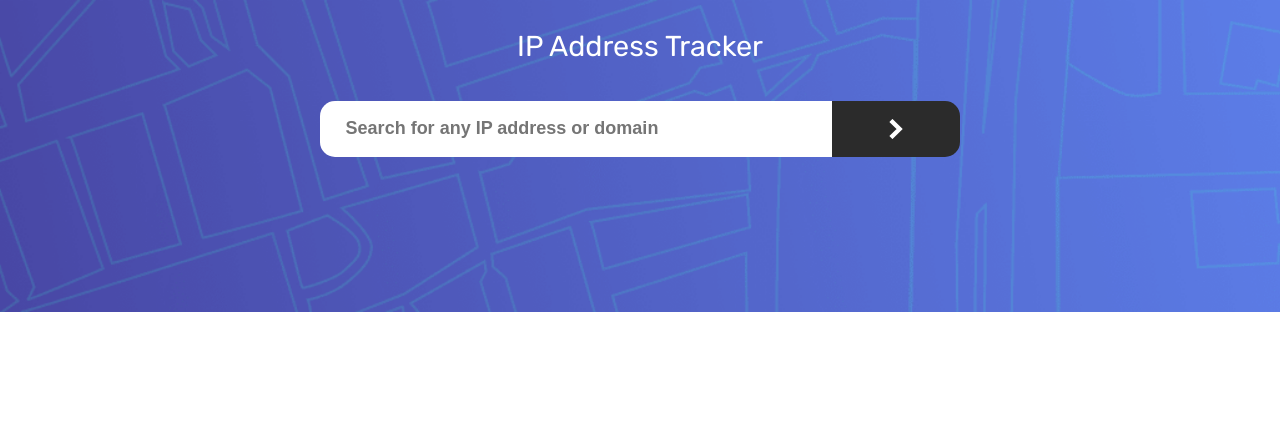
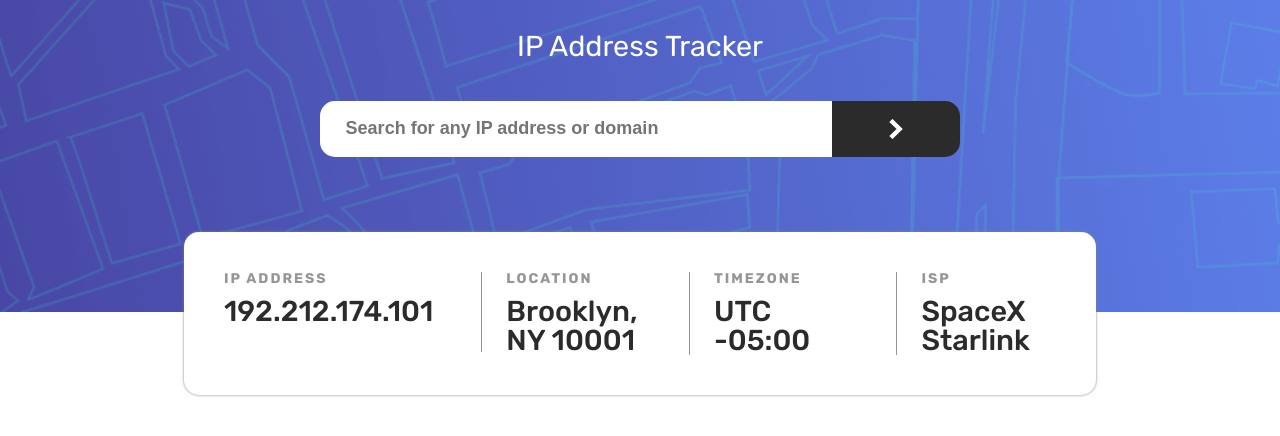
Before and after one commit to CiroJSCH/IP-Address-Tracker, a React (Vite) app: page / in a window 1280 px wide. Shown: the top 436 px of the page. Built offline with nearby package versions, Linux system fonts and the light colour scheme.

Commit message:
Importancion componente Result

```diff
--- a/src/App.jsx
+++ b/src/App.jsx
@@ -1,5 +1,6 @@
 // Components
 import Searcher from "./components/Searcher";
+import Result from "./components/Result";
 
 // Styles
 import "./styles/reset.css";
@@ -7,7 +8,10 @@ import "./styles/styles.css";
 
 const App = () => {
   return (
-    <Searcher />
+    <div className="App">
+      <Searcher />
+      <Result />
+    </div>
   )
 }
 
```
